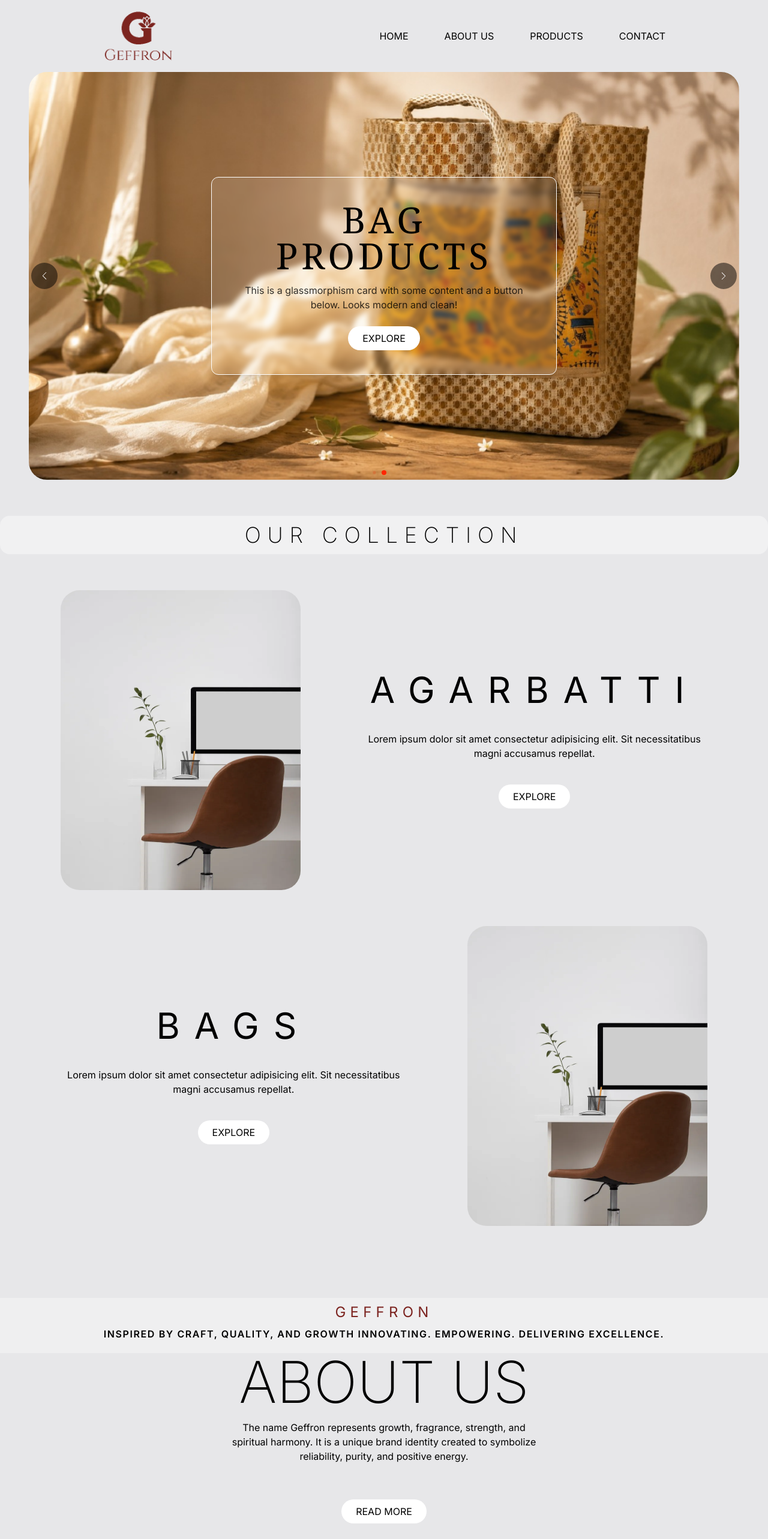
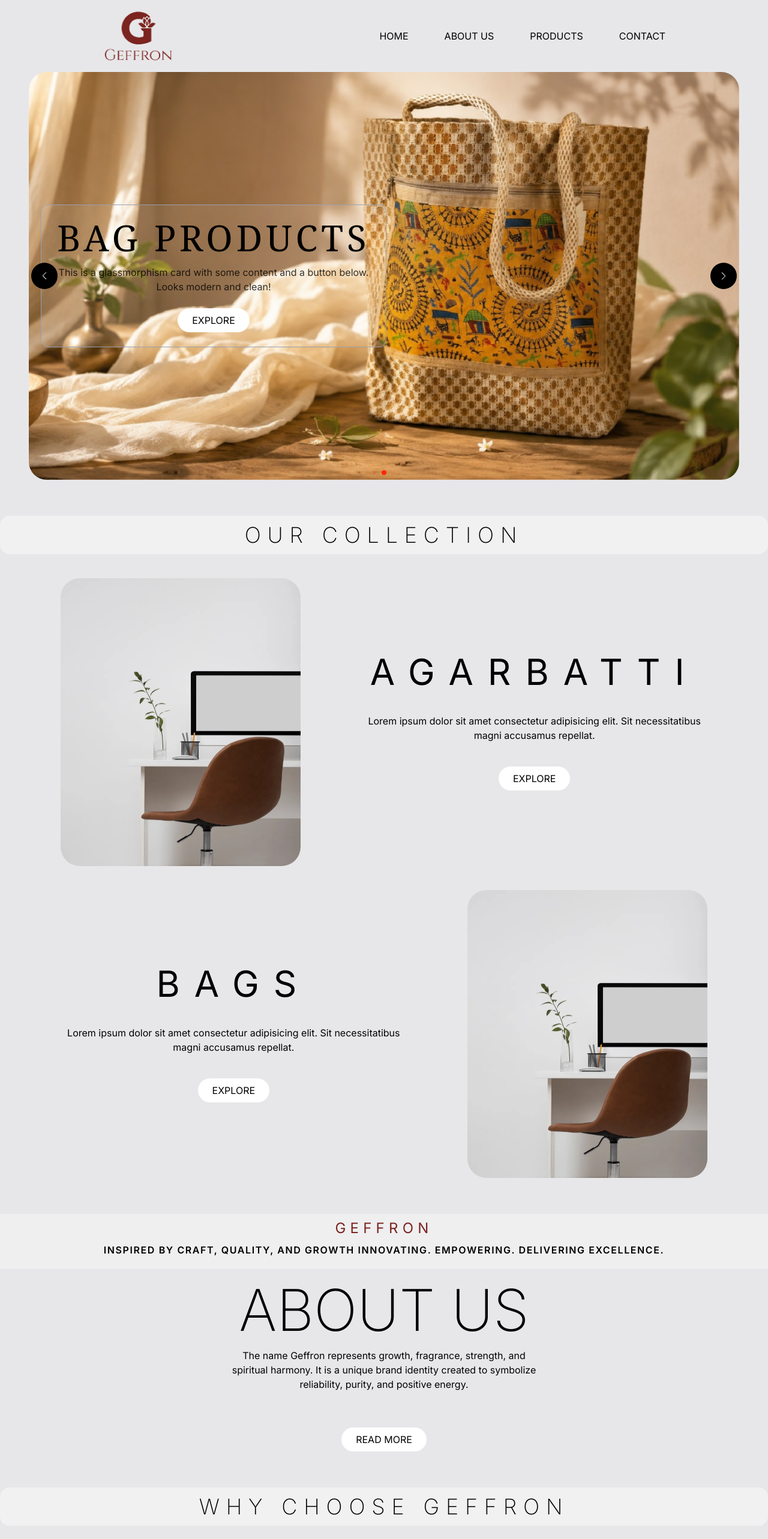
Before and after one commit to DhamaleSiddhesh/geffron, a React (Vite) app in the folder frontend/: page / in a window 1280 px wide. Shown: the top 2566 px of the page at 60% size. Built offline with nearby package versions, Linux system fonts and the light colour scheme; a web font is replaced by a local one.

Commit message:
banner card moved to the left , space decrease on home page

```diff
--- a/frontend/src/components/common/InquirySection .jsx
+++ b/frontend/src/components/common/InquirySection .jsx
@@ -8,7 +8,7 @@ const InquirySection = () => {
       style={{ backgroundImage: `url(${ctaImage})` }}
     >
       {/* Dark Overlay */}
-      <div className="absolute inset-0 bg-black/60"></div>
+      <div className="absolute inset-0 bg-black/10"></div>
 
       <div className="relative max-w-screen-xl mx-auto px-6 flex flex-col lg:flex-row gap-10 items-center z-10">
         {/* LEFT CONTENT */}
--- a/frontend/src/components/common/ProductCard.jsx
+++ b/frontend/src/components/common/ProductCard.jsx
@@ -3,7 +3,7 @@ import AnimatedButton from "./AnimatedButton";
 
 const ProductCard = ({ product }) => {
   return (
-    <div className="flex flex-col bg-white rounded-xl overflow-hidden  hover:shadow-lg transitio">
+    <div className="flex flex-col bg-white rounded-xl overflow-hidden  hover:shadow-lg transition">
       <div className="w-full h-100 bg-gray-100 overflow-hidden">
         <img
           className="w-full h-full object-cover p-4 hover:scale-105 transition duration-300"
@@ -12,7 +12,7 @@ const ProductCard = ({ product }) => {
         />
       </div>
 
-      <div className="p-4 text-center">
+      <div className="p-5 text-center">
         <h3 className="text-xl font-semibold">{product.name}</h3>
 
         <p className="text-gray-600 mt-2 line-clamp-2">
--- a/frontend/src/components/home/AboutSection.jsx
+++ b/frontend/src/components/home/AboutSection.jsx
@@ -6,7 +6,7 @@ const AboutSection = () => {
   return (
     <div className="text-center">
       <BrandHeading />
-      <h1 className="text-8xl uppercase font-extralight">About Us </h1>
+      <h1 className="text-8xl uppercase font-extralight pt-5">About Us </h1>
       <span className="block max-w-lg mx-auto mt-4">
         The name Geffron represents growth, fragrance, strength, and spiritual
         harmony. It is a unique brand identity created to symbolize reliability,
--- a/frontend/src/components/home/Categories.jsx
+++ b/frontend/src/components/home/Categories.jsx
@@ -21,7 +21,7 @@ const Categories = () => {
     },
   ];
   return (
-    <div className="space-y-15">
+    <div className="space-y-10">
       {/* <h1 className="text-center text-4xl tracking-widest bg-white/40 p-3 flex justify-center uppercase font-[200]">Our Products</h1> */}
       <SectionHeading title="Our Collection" />
       {categoriesData.map((category, index) => (
@@ -36,7 +36,7 @@ const Categories = () => {
             <img
               src={category.image}
               alt={category.title}
-              className="w-100 h-125 rounded-4xl"
+              className="w-100 h-120 rounded-4xl"
             />
           </div>
 
--- a/frontend/src/components/home/SliderHero.jsx
+++ b/frontend/src/components/home/SliderHero.jsx
@@ -63,8 +63,8 @@ const SliderHero = () => {
               alt={slide.title}
             />
 
-            <div className="absolute inset-0 flex justify-center items-center text-center text-white">
-              <div className="bg-white/10 backdrop-blur-xs border border-white rounded-xl p-6 md:p-10 max-w-xl shadow-lg">
+            <div className="absolute inset-0 flex justify-start items-center text-center text-white">
+              <div className="bg-white/10 backdrop-blur-[0.5px] border border-gray-400 rounded-xl m-5 md:p-6 max-w-xl">
                 <h2 className="uppercase font-serif text-3xl md:text-6xl font-light mb-4 text-black tracking-widest">
                   {slide.title}
                 </h2>
--- a/frontend/src/components/home/TopProducts.jsx
+++ b/frontend/src/components/home/TopProducts.jsx
@@ -123,12 +123,12 @@ const TopProducts = ({
       </div>
 
       {/* Products */}
-      <div className="mx-auto max-w-7xl px-4">
+      <div className="container mx-auto px-10">
         {filteredProducts.length > 0 ? (
           <Swiper
-            modules={[Navigation, Pagination, Autoplay, Keyboard]}
+            modules={[Navigation, Pagination, Autoplay, Keyboard ,]}
             slidesPerView={4}
-            spaceBetween={20}
+            spaceBetween={10}
             loop={false}
             navigation
             pagination={{
@@ -136,7 +136,8 @@ const TopProducts = ({
             }}
             autoplay={{
               delay: 2500,
-              disableOnInteraction: false,
+              disableOnInteraction: true,
+              pauseOnMouseEnter:true
             }}
             keyboard={{
               enabled: true,
--- a/frontend/src/index.css
+++ b/frontend/src/index.css
@@ -16,7 +16,7 @@ body {
 .swiper-button-next,
 .swiper-button-prev {
   color: #fff !important; /* White arrows */
-  background-color: rgba(0, 0, 0, 0.5); /* Semi-transparent background */
+  background-color: black; /* Semi-transparent background */
   padding: 1rem;
   border-radius: 50%;
 }
@@ -40,13 +40,13 @@ body {
   height: 16px;
 }
 
-.swiper-wrapper {
+/* .swiper-wrapper {
   overflow: visible !important;
-}
+} */
 
-.swiper-slide {
+/* .swiper-slide {
   overflow: visible !important;
-}
-.topProductSlider .swiper-wrapper {
+} */
+/* .topProductSlider .swiper-wrapper {
   justify-content: center;
-}
+} */
--- a/frontend/src/pages/Home.jsx
+++ b/frontend/src/pages/Home.jsx
@@ -14,16 +14,18 @@ const Home = () => {
       <div className="py-15">
         <Categories />
       </div>
-      <div className="pt-15">
-        <AboutSection />
-      </div>
+      {/* <div className="pt-15"> */}
+      <AboutSection />
+      {/* </div> */}
       <div className="py-15">
         <WhyChooseGeffron />
       </div>
-      <div className="py-15">
-        <TopProducts title={"Best seller products"} bestSeller />
+      {/* <div className="py-15"> */}
+      <TopProducts title={"Best seller products"} bestSeller />
+      {/* </div> */}
+      <div className="pt-10">
+        <InquirySection />
       </div>
-      <InquirySection />
       <Standards />
     </div>
   );
```
